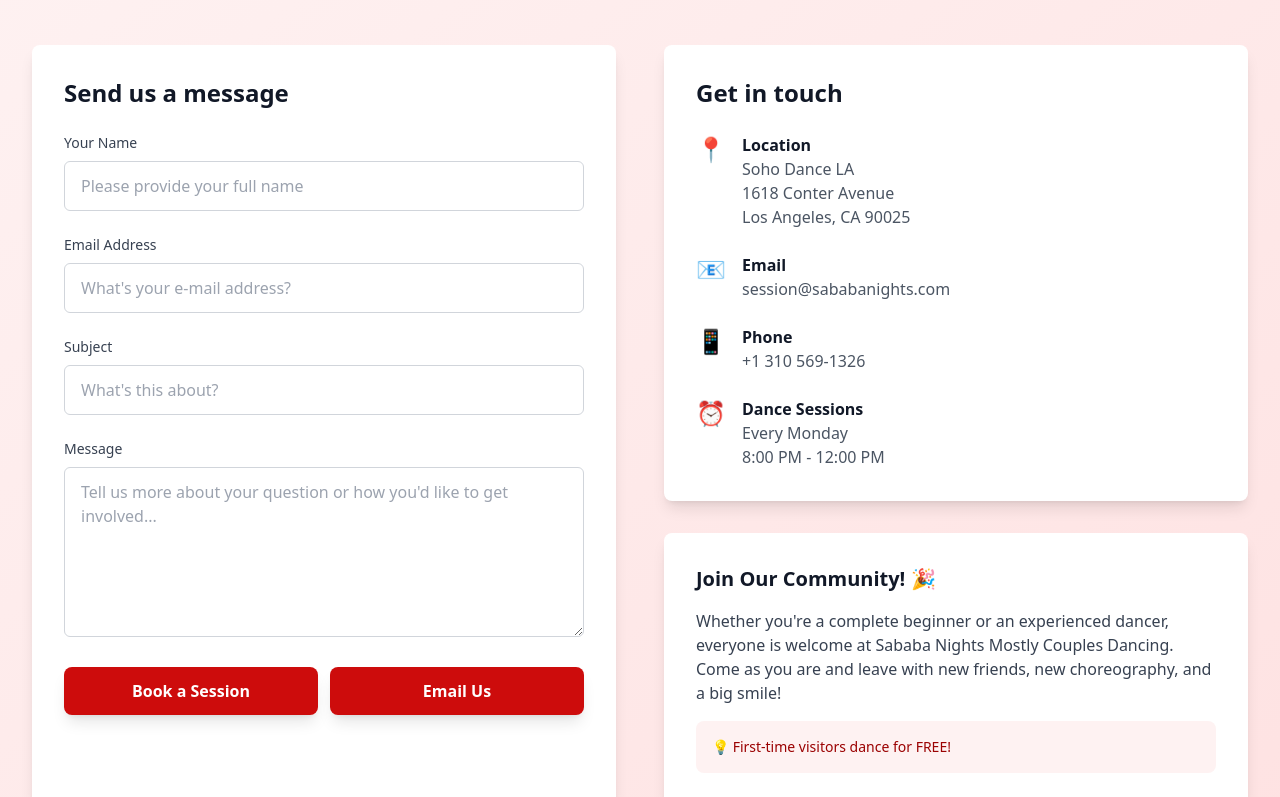
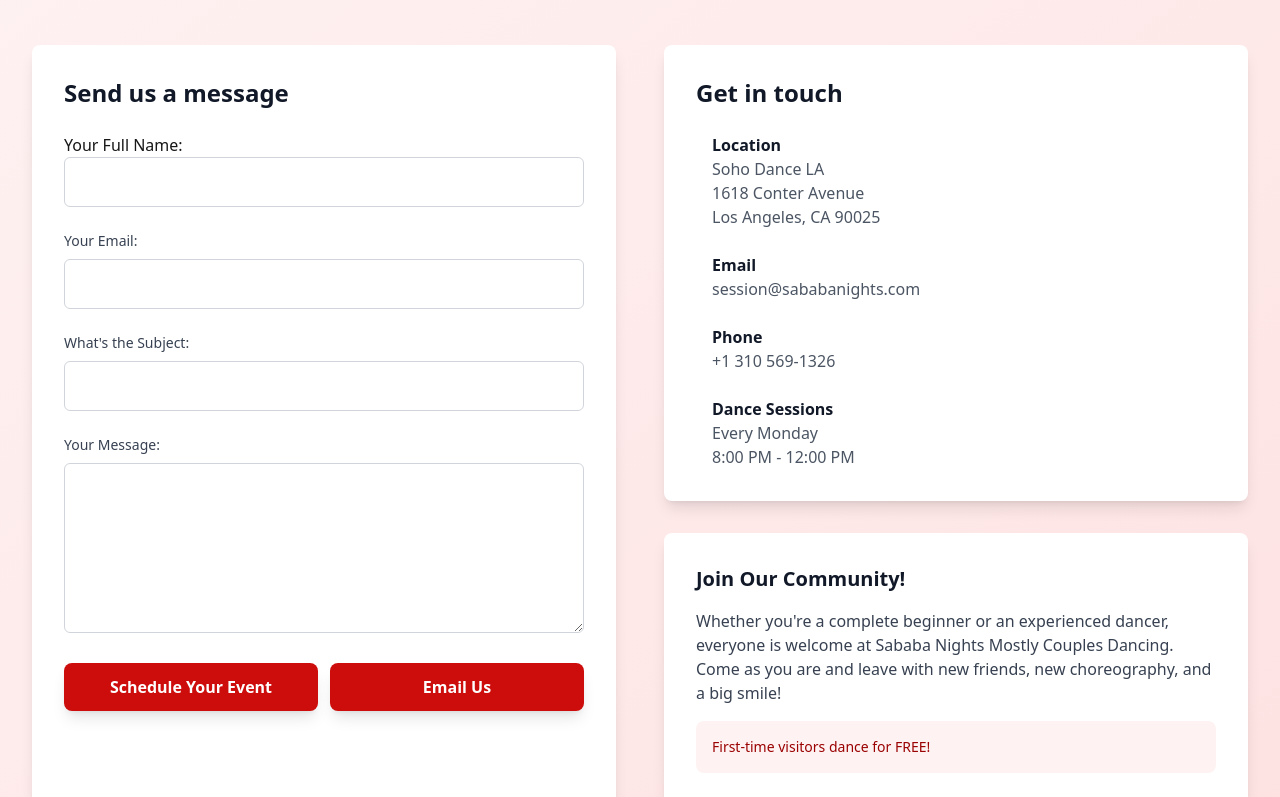
Before and after one commit to Legion345/sababanights-website, a React (Vite) app: page / in a window 1280 px wide. Shown: the part 4940-5737 px from the top of the page. Built offline with nearby package versions, Linux system fonts and the light colour scheme.

Commit message:
contact form cleanup

```diff
--- a/src/components/Contact.tsx
+++ b/src/components/Contact.tsx
@@ -13,7 +13,7 @@
       <div className="max-w-7xl mx-auto px-4 sm:px-6 lg:px-8">
         <div className="text-center mb-12">
           <h1 className="text-4xl font-bold text-red-900 mb-4">
-            Contact Us 📧
+            Contact Us
           </h1>
           <p className="text-xl text-gray-600">
             Have questions? Want to join us? We'd love to hear from you!
@@ -26,57 +26,57 @@
             <h2 className="text-2xl font-semibold text-gray-900 mb-6">Send us a message</h2>
             <form className="space-y-6">
               <div>
-                <label className="block text-sm font-medium text-gray-700 mb-2">
-                  Your Name
+                <label clasName="block text-sm font-medium text-gray-700 mb-2">
+                  Your Full Name:
                 </label>
                 <input
                   type="text"
                   value={formData.name}
                   onChange={(e) => setFormData({ ...formData, name: e.target.value })}
                   className="w-full px-4 py-3 border border-gray-300 rounded-md focus:outline-none focus:ring-2 focus:ring-red-600 focus:border-transparent"
-                  placeholder="Please provide your full name"
+                  placeholder=""
                   required
                 />
               </div>
 
               <div>
                 <label className="block text-sm font-medium text-gray-700 mb-2">
-                  Email Address
+                  Your Email:
                 </label>
                 <input
                   type="email"
                   value={formData.email}
                   onChange={(e) => setFormData({ ...formData, email: e.target.value })}
                   className="w-full px-4 py-3 border border-gray-300 rounded-md focus:outline-none focus:ring-2 focus:ring-red-600 focus:border-transparent"
-                  placeholder="What's your e-mail address?"
+                  placeholder=""
                   required
                 />
               </div>
 
               <div>
                 <label className="block text-sm font-medium text-gray-700 mb-2">
-                  Subject
+                  What's the Subject:
                 </label>
                 <input
                   type="text"
                   value={formData.subject}
                   onChange={(e) => setFormData({ ...formData, subject: e.target.value })}
                   className="w-full px-4 py-3 border border-gray-300 rounded-md focus:outline-none focus:ring-2 focus:ring-red-600 focus:border-transparent"
-                  placeholder="What's this about?"
+                  placeholder=""
                   required
                 />
               </div>
 
               <div>
                 <label className="block text-sm font-medium text-gray-700 mb-2">
-                  Message
+                  Your Message:
                 </label>
                 <textarea
                   value={formData.message}
                   onChange={(e) => setFormData({ ...formData, message: e.target.value })}
                   rows={6}
                   className="w-full px-4 py-3 border border-gray-300 rounded-md focus:outline-none focus:ring-2 focus:ring-red-600 focus:border-transparent"
-                  placeholder="Tell us more about your question or how you'd like to get involved..."
+                  placeholder=""
                   required
                 />
               </div>
@@ -87,7 +87,7 @@
                   onClick={() => window.open('https://calendly.com/harelasaraf/sababa-nights', '_blank')}
                   className="flex-1 bg-red-600 text-white px-6 py-3 rounded-lg font-semibold hover:bg-red-700 transition-colors shadow-lg"
                 >
-                  Book a Session
+                  Schedule Your Event
                 </button>
                 <button
                   type="button"
@@ -112,7 +112,7 @@
               <h2 className="text-2xl font-semibold text-gray-900 mb-6">Get in touch</h2>
               <div className="space-y-6">
                 <div className="flex items-start">
-                  <div className="text-2xl mr-4">📍</div>
+                  <div className="text-2xl mr-4"></div>
                   <div>
                     <h3 className="font-semibold text-gray-900">Location</h3>
                     <p className="text-gray-600">
@@ -124,7 +124,7 @@
                 </div>
 
                 <div className="flex items-start">
-                  <div className="text-2xl mr-4">📧</div>
+                  <div className="text-2xl mr-4"></div>
                   <div>
                     <h3 className="font-semibold text-gray-900">Email</h3>
                     <p className="text-gray-600">session@sababanights.com</p>
@@ -132,7 +132,7 @@
                 </div>
 
                 <div className="flex items-start">
-                  <div className="text-2xl mr-4">📱</div>
+                  <div className="text-2xl mr-4"></div>
                   <div>
                     <h3 className="font-semibold text-gray-900">Phone</h3>
                     <p className="text-gray-600">+1 310 569-1326</p>
@@ -140,7 +140,7 @@
                 </div>
 
                 <div className="flex items-start">
-                  <div className="text-2xl mr-4">⏰</div>
+                  <div className="text-2xl mr-4"></div>
                   <div>
                     <h3 className="font-semibold text-gray-900">Dance Sessions</h3>
                     <p className="text-gray-600">
@@ -154,7 +154,7 @@
 
             <div className="bg-white rounded-lg shadow-lg p-8">
               <h3 className="text-xl font-semibold text-gray-900 mb-4">
-                Join Our Community! 🎉
+                Join Our Community!
               </h3>
               <p className="text-gray-700 mb-4">
                 Whether you're a complete beginner or an experienced dancer, everyone is welcome
@@ -163,7 +163,7 @@
               </p>
               <div className="bg-red-50 rounded-lg p-4">
                 <p className="text-sm text-red-800 font-medium">
-                  💡 First-time visitors dance for FREE!
+                  First-time visitors dance for FREE!
                 </p>
               </div>
             </div>
```
